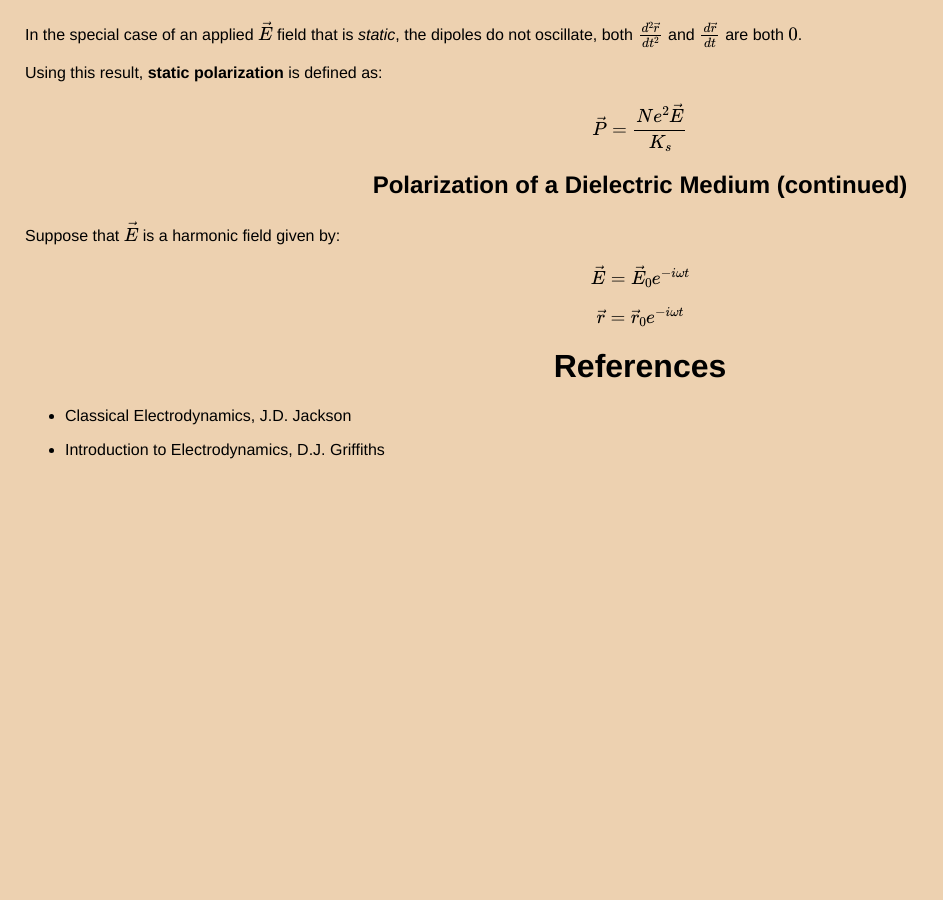
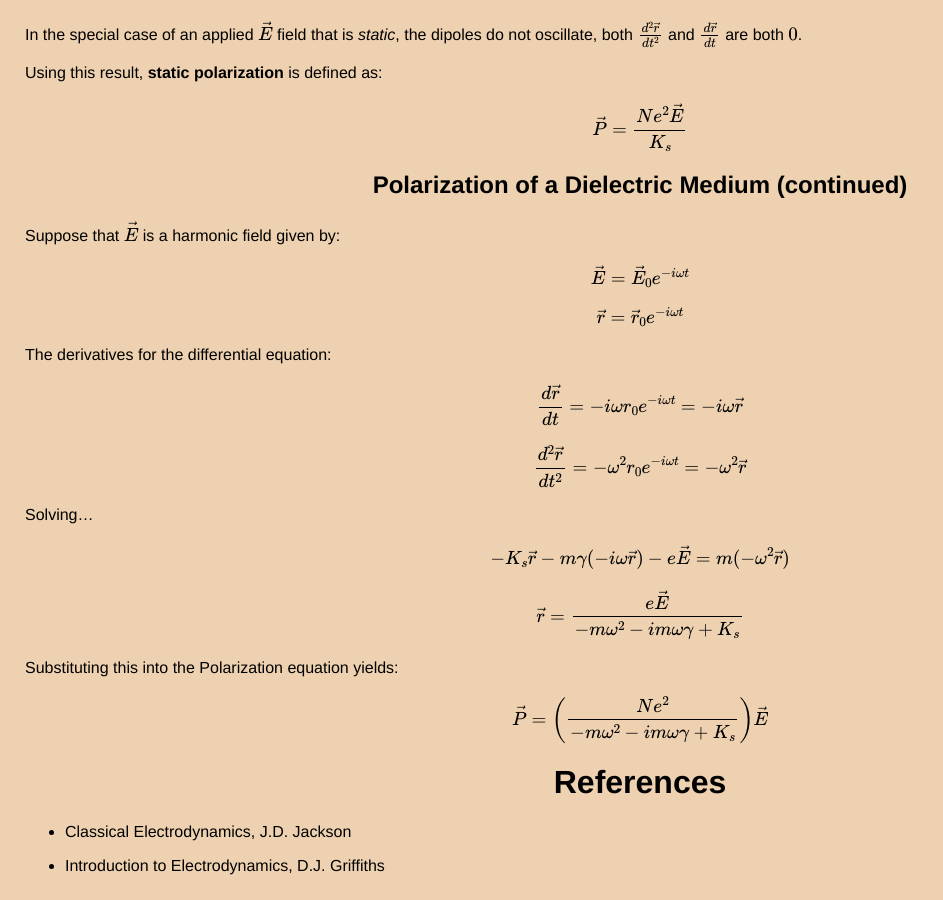
Before and after one commit to thaihangchung7/thaihangchung7.github.io, a Jekyll site: the page built from _notes/em.md, in a window 1280 px wide and 900 px high, scrolled down 1156 px. Shown: the whole window, without its empty margins (0-943 px from the left). Built offline with Jekyll 4.4.1, drawn with Linux system fonts in a browser that asks for light colours; formulas are drawn with MathJax 3; before the commit the page ends 1640 px from its top, so only the background shows below that; some of the changed text lies outside the part shown.

Commit message:
reworded definitions, fixed typo

```diff
--- a/_notes/em.md
+++ b/_notes/em.md
@@ -62,6 +62,27 @@ $$ \vec{E} = \vec{E}_{0} e^{-i \omega t}$$
 
 $$ \vec{r} = \vec{r}_{0} e^{-i \omega t}$$
 
+The derivatives for the differential equation:
+
+$$ \frac{d\vec{r}}{dt} = - i \omega r_{0} e^{-i \omega t} = - i \omega \vec{r} $$
+
+$$ \frac{d^{2} \vec{r}}{dt^{2}} = - \omega^{2} r_{0} e^{- i \omega t} = - \omega^{2} \vec{r} $$
+
+Solving...
+
+$$ - K_{s} \vec{r} - m \gamma (- i \omega \vec{r} ) - e \vec{E} = m ( - \omega^{2} \vec{r} ) $$
+
+$$ \vec{r} = \frac{e \vec{E}}{- m \omega^{2} - i m \omega \gamma + K_{s}} $$
+
+Substituting this into the Polarization equation yields:
+
+$$ \vec{P} = \bigg( \frac{Ne^{2}}{-m \omega^{2} - i m \omega \gamma + K_{s}} \bigg) \vec{E} $$
+
+
+
+
+
+
 
 
 
```
Also changed, not shown: other parts of _notes/em.md (+1 -1 lines), _notes/PositronAS.md (+1 -1 lines), _notes/classical.md (+6 -4 lines).
